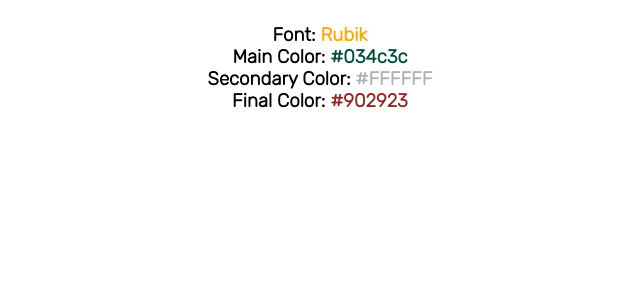
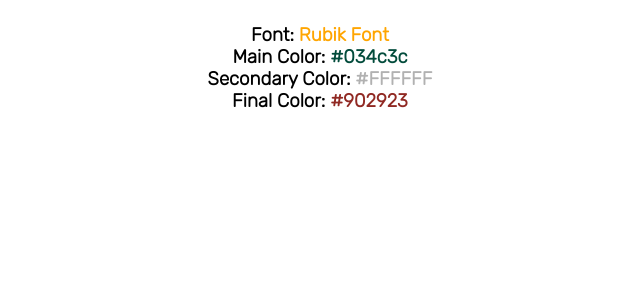
Before and after one commit to mtapiacs/Edens-Bistro, a PHP site: page / in a window 1280 px wide. Shown: the part 55-355 px from the top of the page, without its empty margins (320-960 px from the left). Run offline with PHP 8.4, Linux system fonts and the light colour scheme.

Commit message:
Making a change to index.php

```diff
--- a/index.php
+++ b/index.php
@@ -3,7 +3,7 @@ include_once "./includes/header.php";
 ?>
 
 <div class="container">
-    <h3>Font: <span class="color-rubik">Rubik</span></h3>
+    <h3>Font: <span class="color-rubik">Rubik Font</span></h3>
     <h3>Main Color: <span class="color-primary">#034c3c</span></h3>
     <h3>Secondary Color: <span class="color-secondary"> #FFFFFF</span></h3>
     <h3>Final Color: <span class="color-final">#902923</span></h3>
```
